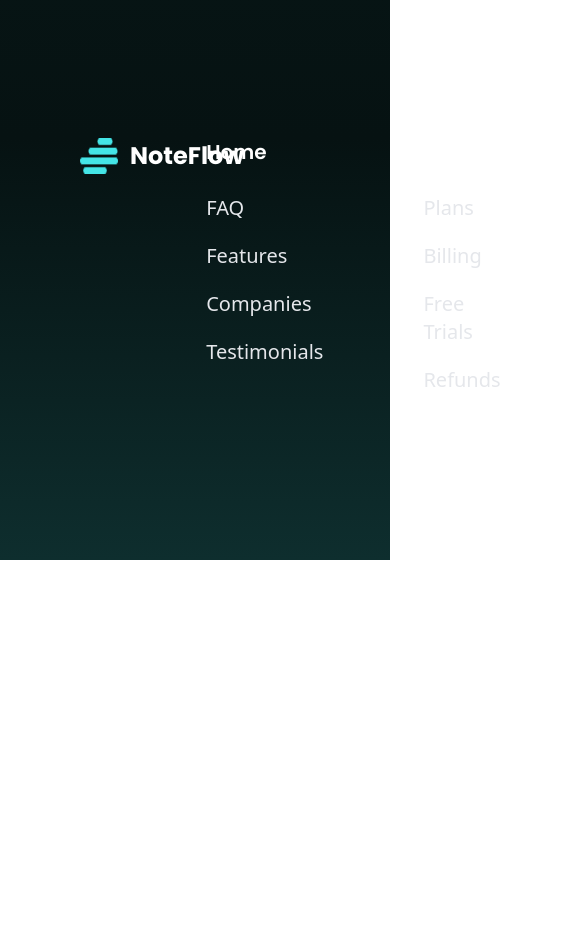
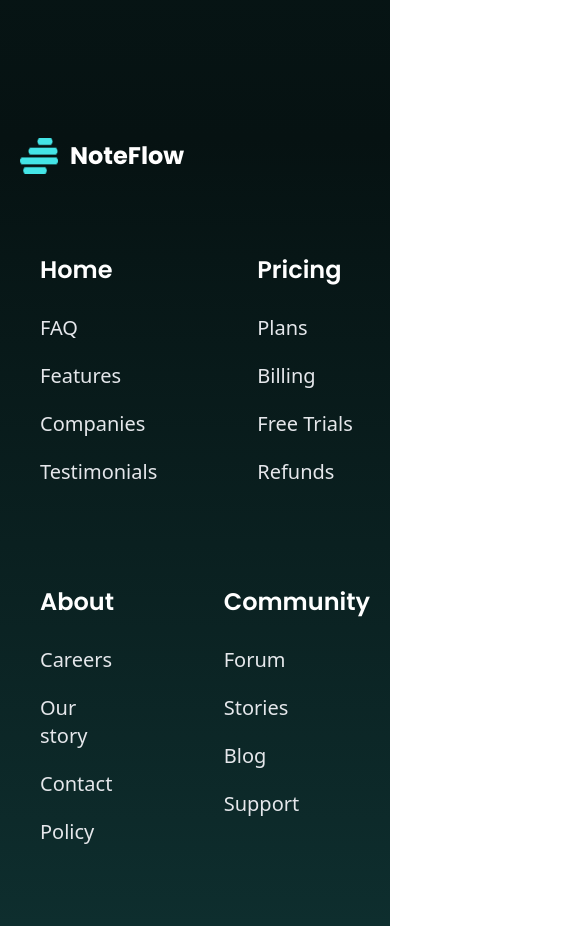
Before and after one commit to Himanshu-sharma05/SAAS-LANDING-PAGE-AI-NOTES, a React (Vite) app: page / in a window 390 px wide. Shown: the part 7120-8046 px from the top of the page, 585 px wide, since content can reach past the window. Before the commit the page ends 7680 px from the top, so only its background shows below. Built offline with nearby package versions, Linux system fonts and the light colour scheme.

Commit message:
made Footer responsive

```diff
--- a/src/components/Footer.jsx
+++ b/src/components/Footer.jsx
@@ -2,7 +2,7 @@ import React from 'react'
 
 const Footer = () => {
   return (
-    <div className='h-[50vh] flex justify-between text-white bg-gradient-to-b to-[#0E2E2E]  from-[#061212] px-20 '>
+    <div className='h-full flex md:flex-row flex-col justify-between text-white bg-gradient-to-b to-[#0E2E2E]  from-[#061212] pb-20 px-5 md:px-20 '>
         <div>
         <div className='logo flex gap-3 text-white font-[Poppins] font-bold text-[24px]'>
             <img src="/Images/Icon.png" alt="" />
@@ -10,9 +10,11 @@ const Footer = () => {
         </div>
         </div>
 
-        <div className="right-nav flex gap-25">
+        <div className="right-nav  pl-5 md:pl-0 flex mt-20 md:mt-0 md:flex-row flex-col  gap-25">
+
+            <div className='flex gap-25'>
             <div className="first">
-                <div className="heading font-[Poppins] font-semibold text-xl">
+                <div className="heading font-[Poppins] font-semibold text-2xl md:text-xl">
                     Home
                 </div>
                 <div className='flex mt-7 flex-col gap-5 font-light text-xl text-gray-200'>
@@ -22,8 +24,8 @@ const Footer = () => {
                 <a href="">Testimonials</a>
                 </div>
             </div>
-            <div className="first">
-                <div className="heading font-[Poppins] font-semibold text-xl">
+            <div className="second">
+                <div className="heading font-[Poppins] font-semibold text-2xl md:text-xl">
                     Pricing
                 </div>
                 <div className='flex mt-7 flex-col gap-5 font-light text-xl text-gray-200'>
@@ -33,8 +35,11 @@ const Footer = () => {
                 <a href="">Refunds</a>
                 </div>
             </div>
-            <div className="first">
-                <div className="heading font-[Poppins] font-semibold text-xl">
+            </div>
+
+            <div className='flex gap-25'>
+            <div className="third">
+                <div className="heading font-[Poppins] font-semibold text-2xl md:text-xl">
                     About
                 </div>
                 <div className='flex mt-7 flex-col gap-5 font-light text-xl text-gray-200'>
@@ -44,8 +49,8 @@ const Footer = () => {
                 <a href="">Policy</a>
                 </div>
             </div>
-            <div className="first">
-                <div className="heading font-[Poppins] font-semibold text-xl">
+            <div className="forth">
+                <div className="heading font-[Poppins] font-semibold text-2xl md:text-xl">
                     Community
                 </div>
                 <div className='flex mt-7 flex-col gap-5 font-light text-xl text-gray-200'>
@@ -55,6 +60,7 @@ const Footer = () => {
                 <a href="">Support</a>
                 </div>
             </div>
+            </div>
         </div>
     </div>
   )
```
